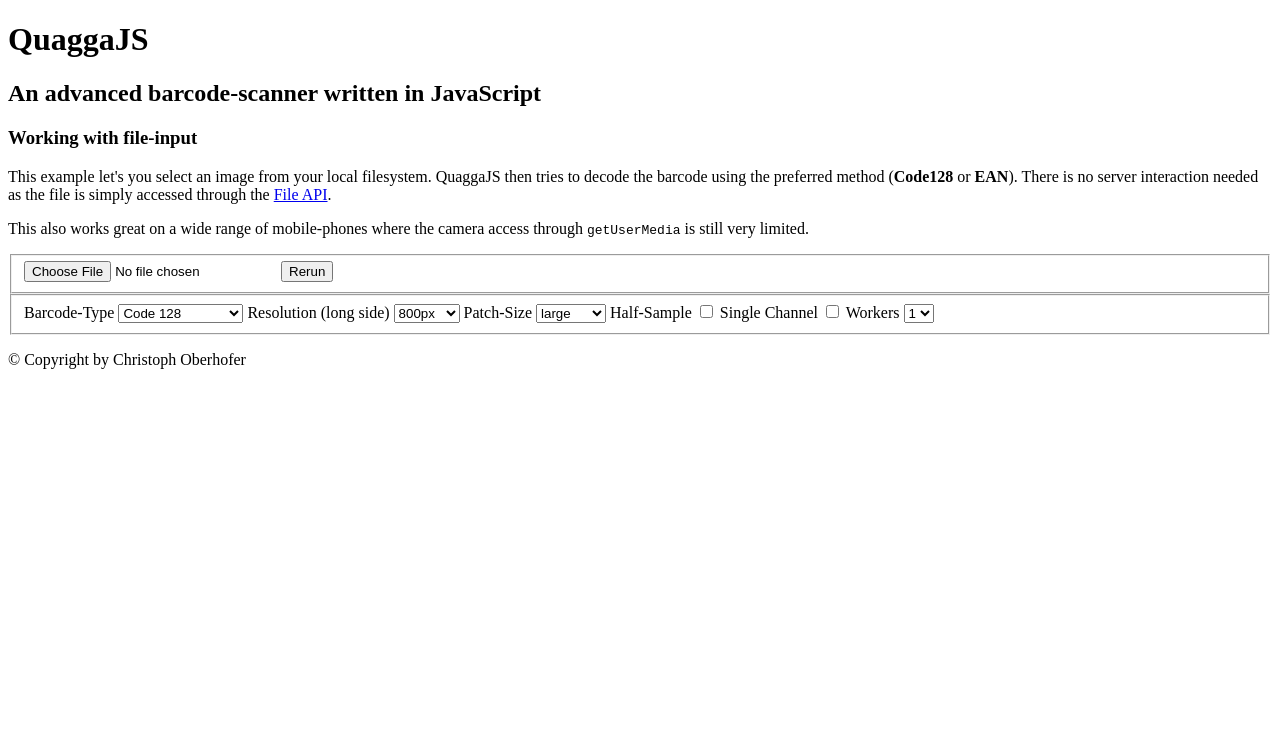
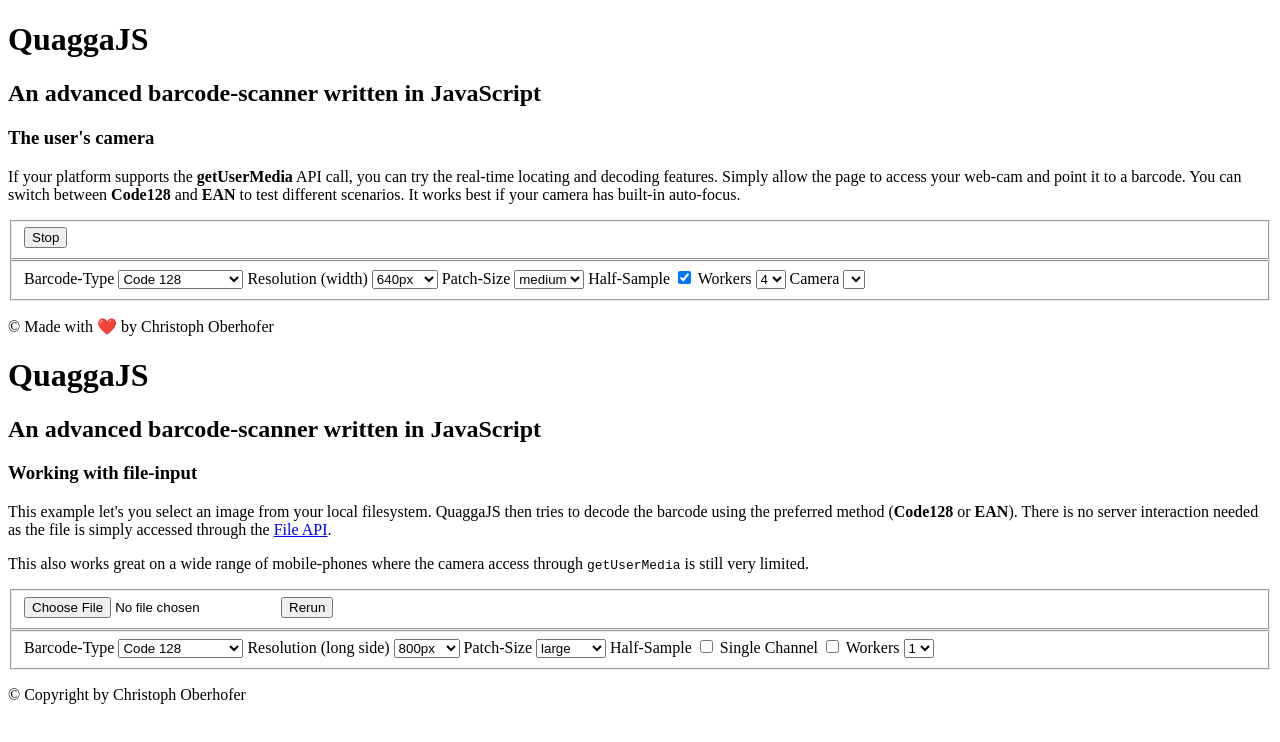
Before and after one commit to rgbertetta/ServiceBarcode, a plain HTML site: page index.html in a window 1280 px wide. Drawn offline with nearby package versions, Linux system fonts and the light colour scheme; a script that the page names is missing.

Commit message:
Expand index.html with additional content and metadata

```diff
--- a/index.html
+++ b/index.html
@@ -1,4 +1,121 @@
 <!DOCTYPE html>
+<html lang="en">
+  <head>
+    <meta charset="utf-8" />
+    <meta http-equiv="X-UA-Compatible" content="IE=edge,chrome=1" />
+
+    <title>index</title>
+    <meta name="description" content="" />
+    <meta name="author" content="Christoph Oberhofer" />
+
+    <meta name="viewport" content="width=device-width; initial-scale=1.0; user-scalable=no" />
+    <link rel="stylesheet" type="text/css" href="css/styles.css" />
+  </head>
+
+  <body>
+      <header>
+          <div class="headline">
+              <h1>QuaggaJS</h1>
+              <h2>An advanced barcode-scanner written in JavaScript</h2>
+          </div>
+      </header>
+    <section id="container" class="container">
+        <h3>The user's camera</h3>
+        <p>If your platform supports the <strong>getUserMedia</strong> API call, you can try the real-time locating and decoding features.
+            Simply allow the page to access your web-cam and point it to a barcode. You can switch between <strong>Code128</strong>
+            and <strong>EAN</strong> to test different scenarios.
+            It works best if your camera has built-in auto-focus.
+            </p>
+        <div class="controls">
+            <fieldset class="input-group">
+                <button class="stop">Stop</button>
+            </fieldset>
+            <fieldset class="reader-config-group">
+                <label>
+                    <span>Barcode-Type</span>
+                    <select name="decoder_readers">
+                        <option value="code_128" selected="selected">Code 128</option>
+                        <option value="code_39">Code 39</option>
+                        <option value="code_39_vin">Code 39 VIN</option>
+                        <option value="ean">EAN</option>
+                        <option value="ean_extended">EAN-extended</option>
+                        <option value="ean_8">EAN-8</option>
+                        <option value="upc">UPC</option>
+                        <option value="upc_e">UPC-E</option>
+                        <option value="codabar">Codabar</option>
+                        <option value="i2of5">Interleaved 2 of 5</option>
+                        <option value="2of5">Standard 2 of 5</option>
+                        <option value="code_93">Code 93</option>
+                    </select>
+                </label>
+                <label>
+                    <span>Resolution (width)</span>
+                    <select name="input-stream_constraints">
+                        <option value="320x240">320px</option>
+                        <option selected="selected" value="640x480">640px</option>
+                        <option value="800x600">800px</option>
+                        <option value="1280x720">1280px</option>
+                        <option value="1600x960">1600px</option>
+                        <option value="1920x1080">1920px</option>
+                    </select>
+                </label>
+                <label>
+                    <span>Patch-Size</span>
+                    <select name="locator_patch-size">
+                        <option value="x-small">x-small</option>
+                        <option value="small">small</option>
+                        <option selected="selected" value="medium">medium</option>
+                        <option value="large">large</option>
+                        <option value="x-large">x-large</option>
+                    </select>
+                </label>
+                <label>
+                    <span>Half-Sample</span>
+                    <input type="checkbox" checked="checked" name="locator_half-sample" />
+                </label>
+                <label>
+                    <span>Workers</span>
+                    <select name="numOfWorkers">
+                        <option value="0">0</option>
+                        <option value="1">1</option>
+                        <option value="2">2</option>
+                        <option selected="selected" value="4">4</option>
+                        <option value="8">8</option>
+                    </select>
+                </label>
+                <label>
+                    <span>Camera</span>
+                    <select name="input-stream_constraints" id="deviceSelection">
+                    </select>
+                </label>
+                <label style="display: none">
+                    <span>Zoom</span>
+                    <select name="settings_zoom"></select>
+                </label>
+                <label style="display: none">
+                    <span>Torch</span>
+                    <input type="checkbox" name="settings_torch" />
+                </label>
+            </fieldset>
+        </div>
+      <div id="result_strip">
+        <ul class="thumbnails"></ul>
+        <ul class="collector"></ul>
+      </div>
+      <div id="interactive" class="viewport"></div>
+    </section>
+          <footer>
+        <p>
+          &copy; Made with ❤️ by Christoph Oberhofer
+        </p>
+      </footer>
+
+    <script src="vendor/jquery-1.9.0.min.js" type="text/javascript"></script>
+    <script src="//webrtc.github.io/adapter/adapter-latest.js" type="text/javascript"></script>
+    <script src="../dist/quagga.js" type="text/javascript"></script>
+    <script src="live_w_locator.js" type="text/javascript"></script>
+  </body>
+
 <html lang="en">
 <head>
     <meta charset="utf-8"/>
```
